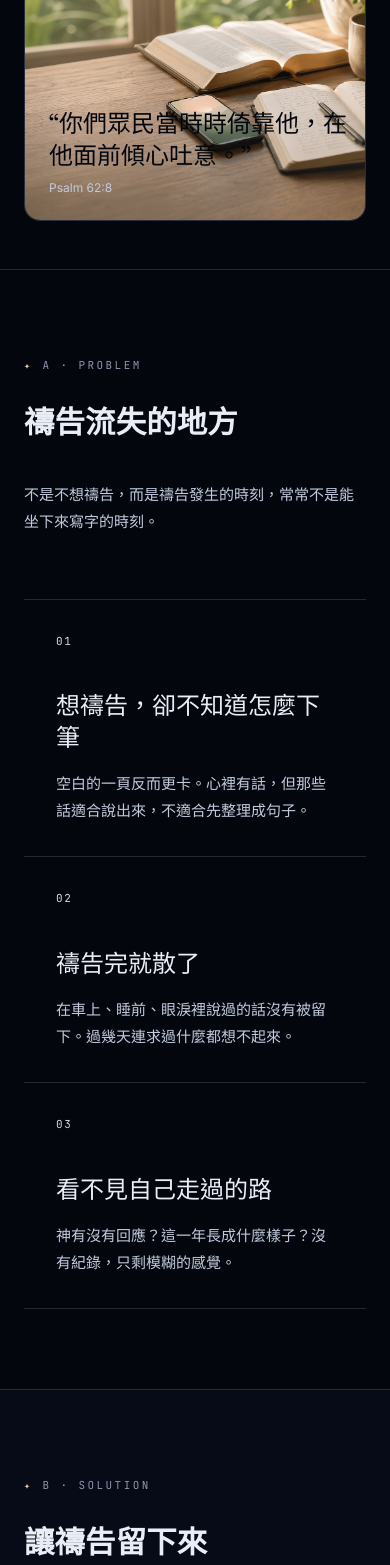
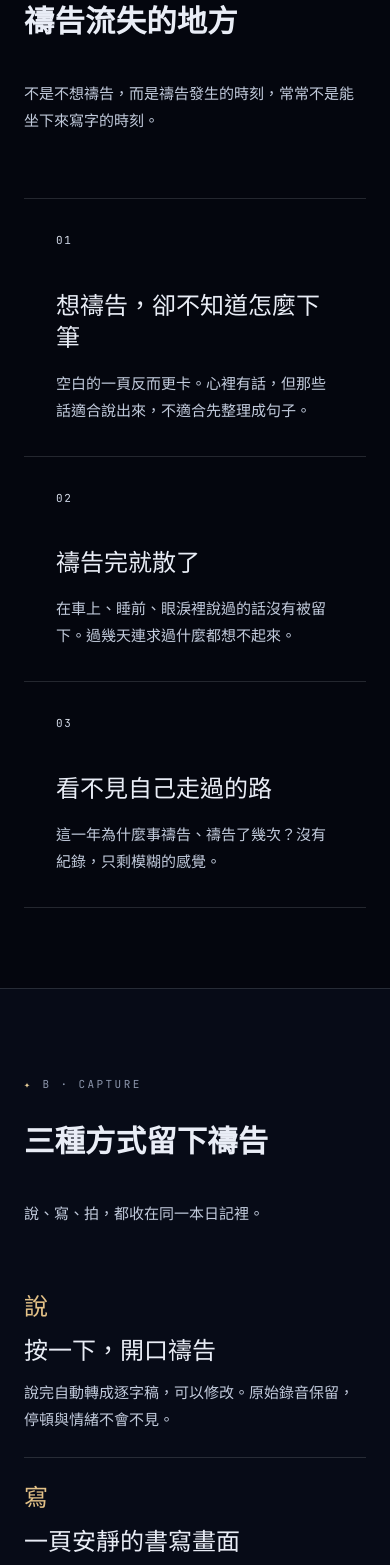
Before and after one commit to sheentrailstudio/sheentrailstudio.github.io, a Next.js app: page /products/amenjournal in a window 390 px wide. Shown: the part 1615-3180 px from the top of the page. Built offline with nearby package versions, Linux system fonts and the light colour scheme.

Commit message:
#12 feat(amenjournal): rewrite product page around the real app

```diff
--- a/app/products/amenjournal/page.tsx
+++ b/app/products/amenjournal/page.tsx
@@ -1,5 +1,4 @@
 import type { Metadata } from "next";
-import Image from "next/image";
 import Link from "next/link";
 import { FAQ } from "@/components/FAQ";
 import { Reveal } from "@/components/Reveal";
@@ -29,71 +28,61 @@ const problems = [
   {
     n: "03",
     title: "看不見自己走過的路",
-    body: "神有沒有回應？這一年長成什麼樣子？沒有紀錄，只剩模糊的感覺。",
+    body: "這一年為什麼事禱告、禱告了幾次？沒有紀錄，只剩模糊的感覺。",
   },
 ];
 
-const solutions = [
+const inputs = [
   {
-    n: "01",
-    title: "用說的就可以禱告",
-    body: "按一下開始錄音，把話直接說出來。說完自動轉成逐字稿，可以自己修改。",
+    kicker: "說",
+    title: "按一下，開口禱告",
+    body: "說完自動轉成逐字稿，可以修改。原始錄音保留，停頓與情緒不會不見。",
   },
   {
-    n: "02",
-    title: "語音、文字、照片，同一本日記",
-    body: "有時一段錄音就夠，有時想安靜地打字，有時是一張照片。三種都收在同一天。",
+    kicker: "寫",
+    title: "一頁安靜的書寫畫面",
+    body: "想到什麼就寫。",
   },
   {
-    n: "03",
-    title: "依標籤串成軌跡",
-    body: "用標籤記下為什麼事禱告，同一標籤的禱告會依時間串成軌跡。",
+    kicker: "拍",
+    title: "拍下手寫的禱告",
+    body: "手寫的禱告、經文或一個當下都可以拍。App 會辨識圖片上的文字，之後搜尋得到。",
   },
 ];
 
-const useCases = [
+const trail = [
   {
-    time: "Morning",
-    title: "出門前的一分鐘",
-    body: "還沒清醒到能寫字，但可以說。錄一段就出門。",
+    kicker: "標籤",
+    title: "記下為什麼事禱告",
+    body: "例如「為母親的健康」。記錄時自己下，事後都能改。",
   },
   {
-    time: "Commute",
-    title: "車上、路上、走路的時候",
-    body: "手不方便打字的時候，正好最想禱告。語音讓它不必等坐下來。",
-  },
-  {
-    time: "Evening",
-    title: "睡前的整理",
-    body: "把今天的重擔說完，拍一張想記得的畫面。",
-  },
-  {
-    time: "Together",
-    title: "為別人禱告的時候",
-    body: "小組結束、朋友傳來消息，先記下這件事，之後為他禱告時一翻就找到。",
+    kicker: "軌跡",
+    title: "依時間串成一條線",
+    body: "同一個標籤底下的禱告依時間排開，像星星連成星座。",
   },
 ];
 
-const features = [
+const review = [
   {
-    title: "語音禱告錄音",
-    body: "一鍵開始，長度不設限。原始錄音保留在你自己的日記裡。",
+    kicker: "清單",
+    title: "每一則禱告都在這裡",
+    body: "依日期排列，點開就能回頭看。",
   },
   {
-    title: "自動逐字稿",
-    body: "語音自動轉成文字，可以自由修改，也可以選擇只保留聲音。",
+    kicker: "月曆",
+    title: "哪一天留下過禱告",
+    body: "月曆上標著小星的日子，就是你禱告過的日子。",
   },
   {
-    title: "文字書寫",
-    body: "想安靜地寫的時候，一頁乾淨的書寫介面，支援自由格式。",
+    kicker: "圖片",
+    title: "回顧拍下的畫面",
+    body: "手寫的禱告與經文，收在圖片頁一頁頁翻。",
   },
   {
-    title: "拍照記錄",
-    body: "把畫面收進禱告裡——一段講道筆記、一張照片、一個當下。",
-  },
-  {
-    title: "靈命軌跡回顧",
-    body: "用標籤記下禱告的事，同一標籤依時間串成軌跡，也能用月曆與搜尋回頭翻。",
+    kicker: "搜尋",
+    title: "搜尋任何一個字",
+    body: "找回曾經說過的話，錄音轉成的文字也找得到。",
   },
 ];
 
@@ -176,28 +165,6 @@ export default function AmenJournalPage() {
         </div>
       </section>
 
-      {/* CONTEXT IMAGE */}
-      <section className="border-t border-chrome-hair">
-        <div className="shell py-12">
-          <div className="relative h-[36vh] min-h-[280px] w-full overflow-hidden rounded-2xl border border-chrome-hair bg-void-soft">
-            <Image
-              src="/amen-journal-context.png"
-              alt="Morning light over an open journal and Bible"
-              fill
-              className="object-cover"
-              sizes="(min-width: 1024px) 1200px, 100vw"
-            />
-            <div className="absolute inset-0 bg-gradient-to-br from-chrome/20 via-transparent to-chrome/10" />
-            <div className="absolute bottom-6 left-6 max-w-md font-serif text-2xl text-void sm:text-3xl">
-              &ldquo;你們眾民當時時倚靠他，在他面前傾心吐意。&rdquo;
-              <span className="mt-2 block font-sans text-xs not-tracking-[0.22em] text-chrome-soft">
-                Psalm 62:8
-              </span>
-            </div>
-          </div>
-        </div>
-      </section>
-
       {/* PROBLEM */}
       <section className="section border-t border-chrome-hair">
         <div className="shell">
@@ -235,116 +202,155 @@ export default function AmenJournalPage() {
         </div>
       </section>
 
-      {/* SOLUTION */}
+      {/* CAPTURE */}
       <section className="section border-t border-chrome-hair bg-void-soft/60">
         <div className="shell">
           <div className="grid gap-10 lg:grid-cols-[0.55fr_1fr] lg:items-end">
             <Reveal>
-              <p className="label">B · Solution</p>
+              <p className="label">B · Capture</p>
               <h2 className="display-xl mt-7 text-balance">
-                讓禱告留下來
+                三種方式留下禱告
               </h2>
             </Reveal>
             <Reveal delay={100}>
               <p className="max-w-xl body lg:text-right lg:ml-auto">
-                語音優先。其他功能都要先回答同一個問題——這能不能幫助禱告被留下？
+                說、寫、拍，都收在同一本日記裡。
               </p>
             </Reveal>
           </div>
 
-          <div className="mt-16 grid gap-4 sm:grid-cols-2">
-            {solutions.map((s, i) => (
-              <Reveal key={s.n} delay={i * 60}>
-                <article className="card card-hover h-full">
-                  <p className="num-badge">{s.n}</p>
-                  <h3 className="mt-10 font-display text-[26px] font-medium leading-tight text-chrome">
-                    {s.title}
-                  </h3>
-                  <p className="mt-4 body">{s.body}</p>
-                </article>
-              </Reveal>
-            ))}
+          <div className="mt-16 grid gap-12 lg:grid-cols-[1fr_0.6fr] lg:items-center lg:gap-20">
+            <ul className="hairline-list">
+              {inputs.map((r, i) => (
+                <Reveal as="li" key={r.kicker} delay={i * 60}>
+                  <div className="grid items-baseline gap-3 sm:grid-cols-[110px_1fr] sm:gap-8">
+                    <span className="font-display text-2xl font-medium text-star-500">
+                      {r.kicker}
+                    </span>
+                    <div>
+                      <h3 className="font-display text-2xl font-medium text-chrome">
+                        {r.title}
+                      </h3>
+                      <p className="mt-3 max-w-xl body">{r.body}</p>
+                    </div>
+                  </div>
+                </Reveal>
+              ))}
+            </ul>
+
+            <Reveal delay={100}>
+              <div className="mx-auto w-full max-w-[320px]">
+                <AmenScreenshot
+                  n={5}
+                  sizes="(min-width: 1024px) 320px, 80vw"
+                />
+              </div>
+            </Reveal>
           </div>
         </div>
       </section>
 
-      {/* USE CASES */}
+      {/* TRAIL */}
       <section className="section border-t border-chrome-hair">
         <div className="shell">
           <div className="grid gap-10 lg:grid-cols-[0.55fr_1fr] lg:items-end">
             <Reveal>
-              <p className="label">C · Use Cases</p>
+              <p className="label">C · Trail</p>
               <h2 className="display-xl mt-7 text-balance">
-                適合的時刻
+                依標籤串成軌跡
               </h2>
             </Reveal>
             <Reveal delay={100}>
               <p className="max-w-xl body lg:text-right lg:ml-auto">
-                我們不打算把使用者留在 App 裡，而是希望它出現在那些原本就會禱告的時刻。
+                同一件事的每一次禱告，排在同一條軌跡上。
               </p>
             </Reveal>
           </div>
 
-          <ul className="mt-14 hairline-list">
-            {useCases.map((u, i) => (
-              <Reveal as="li" key={u.title} delay={i * 60}>
-                <div className="grid items-baseline gap-4 sm:grid-cols-[180px_1fr] sm:gap-10">
-                  <span className="font-sans text-xs font-medium uppercase tracking-[0.22em] text-star-500">
-                    {u.time}
-                  </span>
-                  <div>
-                    <h3 className="font-display text-2xl font-medium text-chrome">
-                      {u.title}
-                    </h3>
-                    <p className="mt-3 max-w-2xl body">{u.body}</p>
+          <div className="mt-16 grid gap-12 lg:grid-cols-[0.6fr_1fr] lg:items-center lg:gap-20">
+            <Reveal className="lg:order-2">
+              <div className="mx-auto w-full max-w-[320px]">
+                <AmenScreenshot
+                  n={2}
+                  sizes="(min-width: 1024px) 320px, 80vw"
+                />
+              </div>
+            </Reveal>
+            <ul className="hairline-list lg:order-1">
+              {trail.map((r, i) => (
+                <Reveal as="li" key={r.kicker} delay={i * 60}>
+                  <div className="grid items-baseline gap-3 sm:grid-cols-[110px_1fr] sm:gap-8">
+                    <span className="font-display text-2xl font-medium text-star-500">
+                      {r.kicker}
+                    </span>
+                    <div>
+                      <h3 className="font-display text-2xl font-medium text-chrome">
+                        {r.title}
+                      </h3>
+                      <p className="mt-3 max-w-xl body">{r.body}</p>
+                    </div>
                   </div>
-                </div>
-              </Reveal>
-            ))}
-          </ul>
+                </Reveal>
+              ))}
+            </ul>
+
+          </div>
         </div>
       </section>
 
-      {/* FEATURES */}
+      {/* REVIEW */}
       <section className="section border-t border-chrome-hair bg-void-soft/60">
         <div className="shell">
           <div className="grid gap-10 lg:grid-cols-[0.55fr_1fr] lg:items-end">
             <Reveal>
-              <p className="label ">D · Features</p>
-              <h2 className="display-xl mt-7 text-chrome">
-                留下禱告的五件事
+              <p className="label">D · Review</p>
+              <h2 className="display-xl mt-7 text-balance">
+                回頭看走過的路
               </h2>
             </Reveal>
             <Reveal delay={100}>
-              <p className="max-w-xl font-sans text-[15px] leading-[1.75] text-chrome-soft lg:text-right lg:ml-auto">
+              <p className="max-w-xl body lg:text-right lg:ml-auto">
                 說出來、留下來，然後在某一天回頭看見。
               </p>
             </Reveal>
           </div>
 
-          <div className="mt-16 grid gap-0 border-t border-void/15 sm:grid-cols-2 lg:grid-cols-3">
-            {features.map((f, i) => (
-              <Reveal
-                key={f.title}
-                delay={i * 60}
-                className={`border-void/15 p-8 ${
-                  i % 3 !== 2 ? "lg:border-r" : ""
-                } ${i % 2 === 0 ? "sm:border-r" : ""} ${
-                  i < features.length - (i % 3 === 2 ? 1 : 0) ? "border-b" : ""
-                }`}
-              >
-                <p className="num-badge !text-void/55">0{i + 1}</p>
-                <h3 className="mt-10 font-display text-2xl font-medium text-chrome">
-                  {f.title}
-                </h3>
-                <p className="mt-3 font-sans text-[14px] leading-[1.7] text-chrome-soft">
-                  {f.body}
-                </p>
-              </Reveal>
-            ))}
+          <div className="mt-16 grid gap-12 lg:grid-cols-[1fr_1fr] lg:items-center lg:gap-20">
+            <Reveal>
+              <div className="mx-auto grid max-w-[640px] grid-cols-2 gap-4 sm:gap-6">
+                <AmenScreenshot
+                  n={3}
+                  sizes="(min-width: 1024px) 300px, 45vw"
+                />
+                <AmenScreenshot
+                  n={4}
+                  sizes="(min-width: 1024px) 300px, 45vw"
+                />
+              </div>
+            </Reveal>
+            <ul className="hairline-list">
+              {review.map((r, i) => (
+                <Reveal as="li" key={r.kicker} delay={i * 60}>
+                  <div className="grid items-baseline gap-3 sm:grid-cols-[110px_1fr] sm:gap-8">
+                    <span className="font-display text-2xl font-medium text-star-500">
+                      {r.kicker}
+                    </span>
+                    <div>
+                      <h3 className="font-display text-2xl font-medium text-chrome">
+                        {r.title}
+                      </h3>
+                      <p className="mt-3 max-w-xl body">{r.body}</p>
+                    </div>
+                  </div>
+                </Reveal>
+              ))}
+            </ul>
+
           </div>
         </div>
       </section>
+
+      {/* 隱私與收費段落（#13）加在這裡，FAQ 之前 */}
 
       {/* FAQ */}
       <section className="section border-t border-chrome-hair">
```
Also changed, not shown: public/amen-journal-context.png (deleted).
